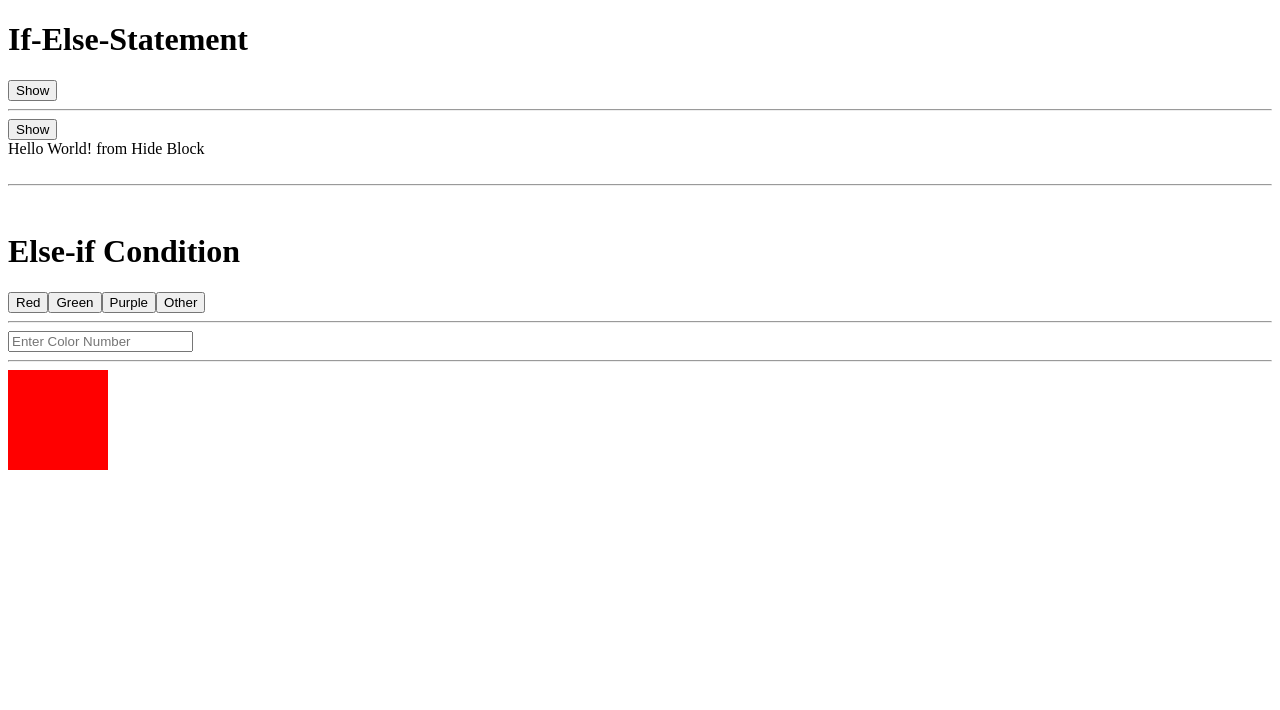
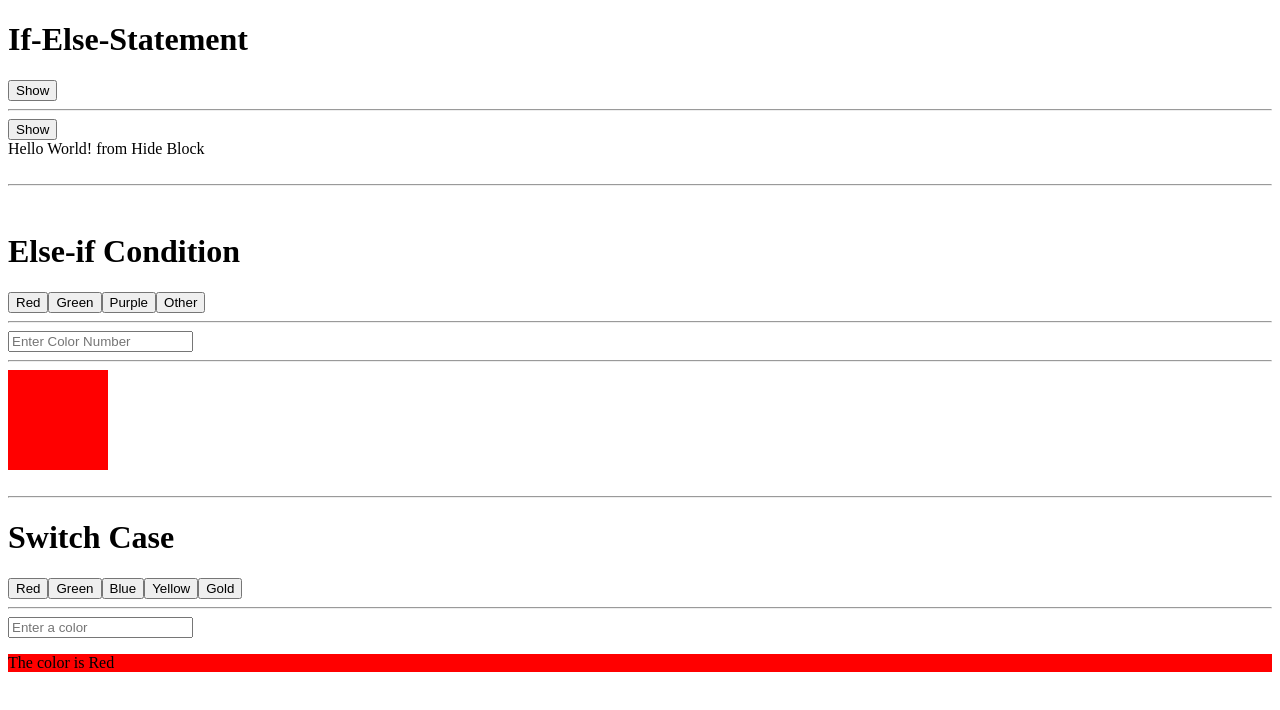
Before and after one commit to manuraj23/Angular, an Angular app: page / in a window 1280 px wide. Shown: the top 710 px of the page. Built offline with nearby package versions, Linux system fonts and the light colour scheme.

Commit message:
Switch-Case

```diff
--- a/src/app/app.html
+++ b/src/app/app.html
@@ -12,3 +12,6 @@
  <hr>
  <br>
  <app-else-if></app-else-if>
+ <br>
+ <hr>
+ <app-switch-case></app-switch-case>
--- a/src/app/app.ts
+++ b/src/app/app.ts
@@ -8,10 +8,11 @@ import { InputvalueGetSet } from './inputvalue-get-set/inputvalue-get-set';
 import { FirstForm } from './first-form/first-form';
 import { IfElse } from './if-else/if-else';
 import { ElseIf } from './else-if/else-if';
+import { SwitchCase } from './switch-case/switch-case';
 
 @Component({
   selector: 'app-root',
-  imports: [Login, Signup,Profile,Counter,Events,InputvalueGetSet,FirstForm,IfElse,ElseIf],
+  imports: [Login, Signup,Profile,Counter,Events,InputvalueGetSet,FirstForm,IfElse,ElseIf, SwitchCase],
   templateUrl: './app.html',
   styleUrl: './app.css'
 })
--- /dev/null
+++ b/src/app/switch-case/switch-case.html
@@ -0,0 +1,30 @@
+<H1>Switch Case</H1>
+
+<Button (click)="handleColor('red')">Red</Button>
+<Button (click)="handleColor('green')">Green</Button>
+<Button (click)="handleColor('blue')">Blue</Button>
+<Button (click)="handleColor('yellow')">Yellow</Button>
+<button (click)="handleColor('gold')">Gold</button>
+<br>
+<hr>
+<input type="text" placeholder="Enter a color" (input)="changeColor($event)">
+
+
+@switch (color) {
+    @case ('red') {
+        <p style="background-color: red;">The color is Red</p>
+    }
+    @case('green') {
+        <p style="background-color: green;">The color is Green</p>
+    }
+    @case('blue') {
+        <p style="background-color: blue;">The color is Blue</p>
+    }
+    @case('yellow') {
+        <p style="background-color: yellow;">The color is Yellow</p>
+    }
+    @default {
+        <p style="background-color: gray;">Color not found</p>
+    }
+
+}
--- /dev/null
+++ b/src/app/switch-case/switch-case.ts
@@ -0,0 +1,18 @@
+import { Component } from '@angular/core';
+
+@Component({
+  selector: 'app-switch-case',
+  imports: [],
+  templateUrl: './switch-case.html',
+  styleUrl: './switch-case.css',
+})
+export class SwitchCase {
+  color: string = 'red';
+  handleColor(val: string) {
+    this.color = val;
+  }
+
+  changeColor(event: Event) {
+    this.color = (event.target as HTMLInputElement).value;
+  }
+}
```
Also changed, not shown: src/app/switch-case/switch-case.css (added), 1 other file (tests, documents, lock files or other folders).
